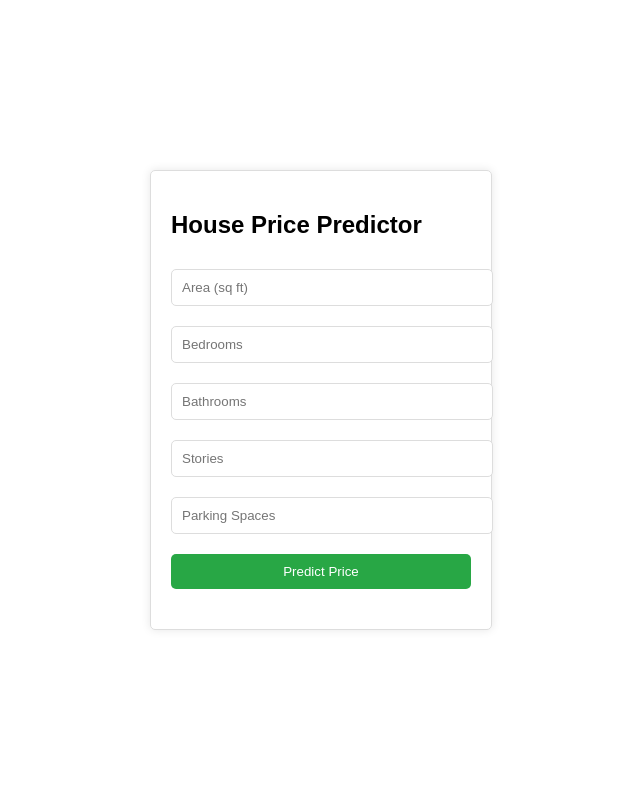
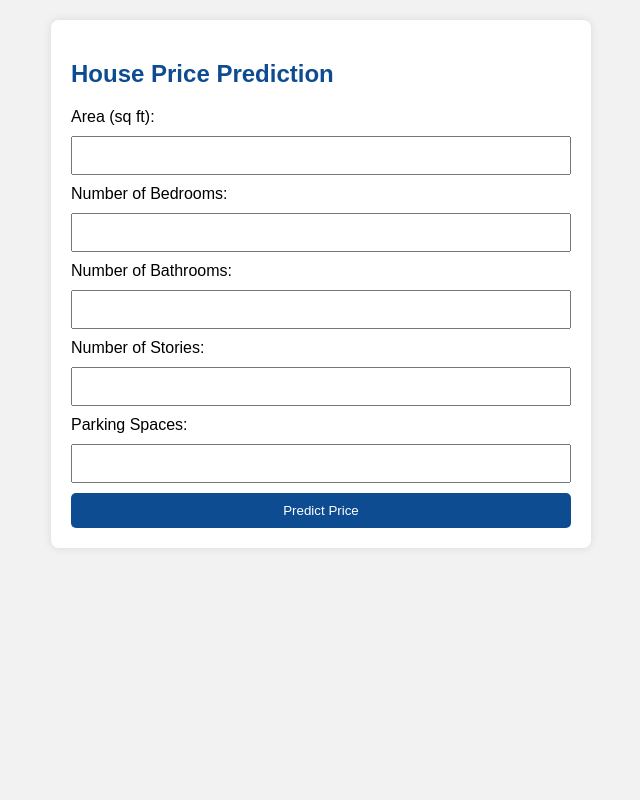
Before and after one commit to rehman-batt/MLOps_Assignment_01, a Flask app: page / in a window 1280 px wide. Shown: the whole page, without its empty margins (319-959 px from the left). Run offline with Flask 3, Linux system fonts and the light colour scheme; parts of the project's set-up code (start-up, migrations or seed data) failed here and were passed over.

Commit message:
minor change in front end

```diff
--- a/templates/index.html
+++ b/templates/index.html
@@ -3,60 +3,81 @@
 <head>
     <meta charset="UTF-8">
     <meta name="viewport" content="width=device-width, initial-scale=1.0">
-    <title>House Price Predictor</title>
+    <title>House Price Prediction</title>
     <style>
         body {
             font-family: Arial, sans-serif;
-            display: flex;
-            justify-content: center;
-            align-items: center;
-            height: 100vh;
+            background-color: #f2f2f2;
             margin: 0;
+            padding: 20px;
         }
         .container {
-            width: 300px;
+            max-width: 500px;
+            margin: 0 auto;
+            background-color: white;
             padding: 20px;
-            border: 1px solid #ddd;
-            border-radius: 5px;
-            box-shadow: 0 0 10px rgba(0,0,0,0.1);
+            box-shadow: 0px 0px 10px rgba(0, 0, 0, 0.1);
+            border-radius: 8px;
         }
-        input, button {
+        h2 {
+            color: #0e4c92;
+        }
+        input[type="number"] {
             width: 100%;
+            padding: 10px;
             margin: 10px 0;
-            padding: 10px;
-            border: 1px solid #ddd;
-            border-radius: 5px;
+            box-sizing: border-box;
         }
         button {
-            background-color: #28a745;
+            background-color: #0e4c92;
             color: white;
+            padding: 10px;
+            width: 100%;
             border: none;
+            border-radius: 5px;
             cursor: pointer;
         }
         button:hover {
-            background-color: #218838;
+            background-color: #003366;
         }
         .result {
-            margin-top: 10px;
+            margin-top: 20px;
+            padding: 10px;
+            background-color: #e0e0e0;
+            border-radius: 5px;
         }
     </style>
 </head>
 <body>
+
     <div class="container">
-        <h2>House Price Predictor</h2>
-        <form id="predict-form">
-            <input type="number" id="area" placeholder="Area (sq ft)" required>
-            <input type="number" id="bedrooms" placeholder="Bedrooms" required>
-            <input type="number" id="bathrooms" placeholder="Bathrooms" required>
-            <input type="number" id="stories" placeholder="Stories" required>
-            <input type="number" id="parking" placeholder="Parking Spaces" required>
+        <h2>House Price Prediction</h2>
+        <form id="predictionForm">
+            <label for="area">Area (sq ft):</label>
+            <input type="number" id="area" name="area" required>
+
+            <label for="bedrooms">Number of Bedrooms:</label>
+            <input type="number" id="bedrooms" name="bedrooms" required>
+
+            <label for="bathrooms">Number of Bathrooms:</label>
+            <input type="number" id="bathrooms" name="bathrooms" required>
+
+            <label for="stories">Number of Stories:</label>
+            <input type="number" id="stories" name="stories" required>
+
+            <label for="parking">Parking Spaces:</label>
+            <input type="number" id="parking" name="parking" required>
+
             <button type="submit">Predict Price</button>
         </form>
-        <div class="result" id="result"></div>
+
+        <div id="result" class="result" style="display:none;">
+            <p>Predicted Price: <span id="predictedPrice"></span></p>
+        </div>
     </div>
 
     <script>
-        document.getElementById('predict-form').addEventListener('submit', function(event) {
+        document.getElementById('predictionForm').addEventListener('submit', function(event) {
             event.preventDefault();
 
             const area = document.getElementById('area').value;
@@ -65,31 +86,36 @@
             const stories = document.getElementById('stories').value;
             const parking = document.getElementById('parking').value;
 
-            fetch('http://127.0.0.1:5000/predict', {
+            const data = {
+                area: parseInt(area),
+                bedrooms: parseInt(bedrooms),
+                bathrooms: parseInt(bathrooms),
+                stories: parseInt(stories),
+                parking: parseInt(parking)
+            };
+
+            fetch('/predict', {
                 method: 'POST',
                 headers: {
-                    'Content-Type': 'application/json',
+                    'Content-Type': 'application/json'
                 },
-                body: JSON.stringify({
-                    area: parseFloat(area),
-                    bedrooms: parseFloat(bedrooms),
-                    bathrooms: parseFloat(bathrooms),
-                    stories: parseFloat(stories),
-                    parking: parseFloat(parking),
-                }),
+                body: JSON.stringify(data)
             })
             .then(response => response.json())
             .then(data => {
                 if (data.status === 'success') {
-                    document.getElementById('result').innerText = Predicted Price: $${data.predicted_price.toFixed(2)};
+                    document.getElementById('predictedPrice').textContent = data.predicted_price;
+                    document.getElementById('result').style.display = 'block';
                 } else {
-                    document.getElementById('result').innerText = Error: ${data.message};
+                    alert('Error: ' + data.message);
                 }
             })
             .catch(error => {
-                document.getElementById('result').innerText = Error: ${error};
+                console.error('Error:', error);
+                alert('An error occurred. Please try again later.');
             });
         });
     </script>
+
 </body>
 </html>
```
